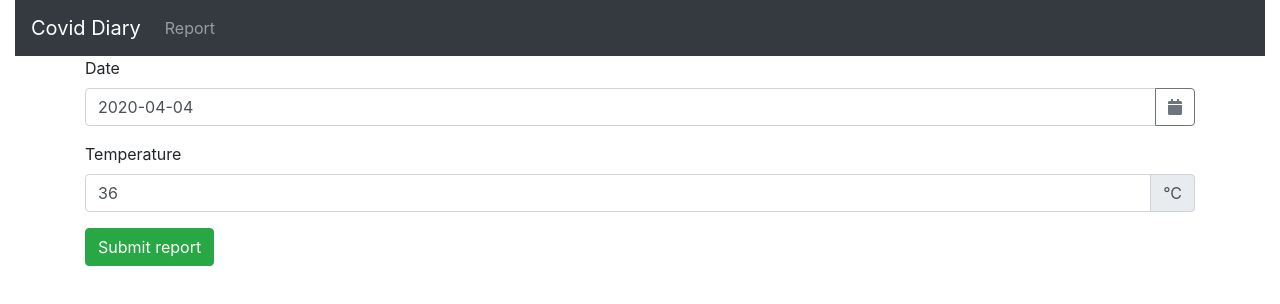
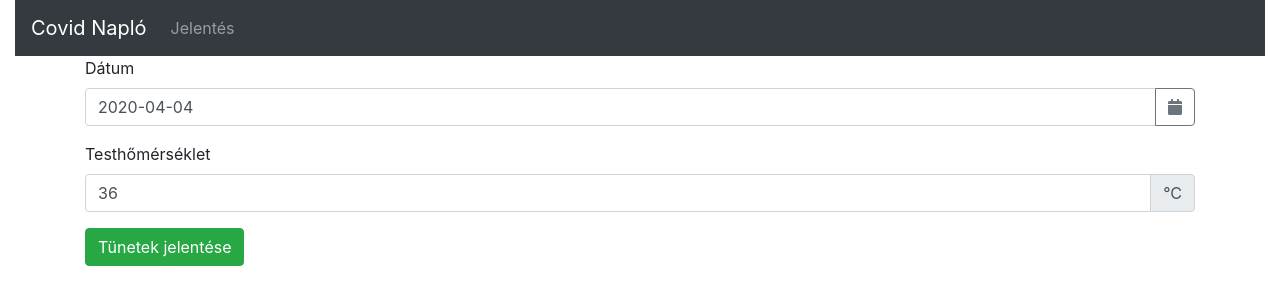
Before and after one commit to vhermecz/covid-diary, an Angular app in the folder frontend/: page /report in a window 1280 px wide. Shown: the top 304 px of the page. Built offline with nearby package versions, Linux system fonts and the light colour scheme.

Commit message:
Translate to Hungarian (for now)

```diff
--- a/frontend/src/app/app.component.html
+++ b/frontend/src/app/app.component.html
@@ -1,7 +1,5 @@
-<!-- your navs bound to current route fragments -->
-
 <nav class="navbar navbar-expand-lg navbar-dark bg-dark">
-    <a class="navbar-brand" href="/">Covid Diary</a>
+    <a class="navbar-brand" href="/">Covid Napló</a>
     <ul ngbNav [activeId]="route.fragment | async" class="navbar-nav">
         <li [ngbNavItem]="link.fragment" *ngFor="let link of links">
             <a ngbNavLink [routerLink]="link.fragment">{{ link.title }}</a>
--- a/frontend/src/app/app.component.ts
+++ b/frontend/src/app/app.component.ts
@@ -10,7 +10,7 @@ export class AppComponent {
   title = 'covid-diary';
 
   links = [
-    { title: 'Report', fragment: 'report' }
+    { title: 'Jelentés', fragment: 'report' }
   ];
 
   constructor(public route: ActivatedRoute) { }
--- a/frontend/src/app/app.module.ts
+++ b/frontend/src/app/app.module.ts
@@ -17,7 +17,7 @@ const appRoutes: Routes = [
   {
     path: 'report',
     component: ReportFormComponent,
-    data: { title: 'Report symptoms' }
+    data: { title: 'Tünetek jelentése' }
   },
   {
     path: '',
--- a/frontend/src/app/report-form/report-form.component.html
+++ b/frontend/src/app/report-form/report-form.component.html
@@ -1,7 +1,7 @@
 <div class="container">
     <form #reportForm="ngForm">
         <div class="form-group">
-            <label for="date">Date</label>
+            <label for="date">Dátum</label>
             <div class="input-group">
                 <input
                     class="form-control"
@@ -25,7 +25,7 @@
         </div>
 
         <div class="form-group">
-            <label for="temperature">Temperature</label>
+            <label for="temperature">Testhőmérséklet</label>
             <div class="input-group">
                 <input
                     class="form-control"
@@ -46,6 +46,6 @@
             </div>
         </div>
 
-        <button type="submit" class="btn btn-success">Submit report</button>
+        <button type="submit" class="btn btn-success">Tünetek jelentése</button>
     </form>
 </div>
```
